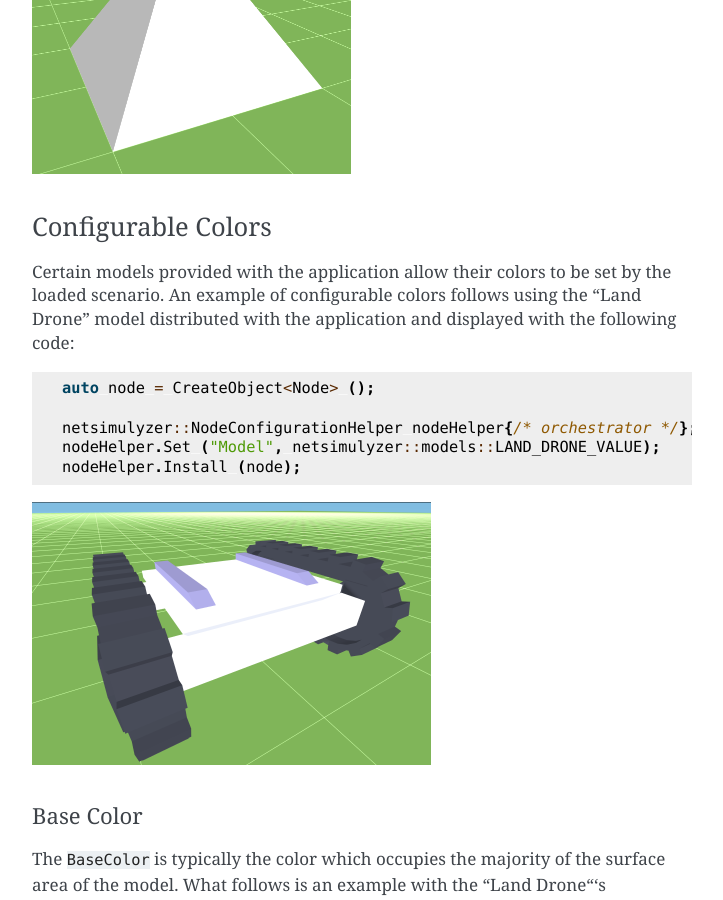
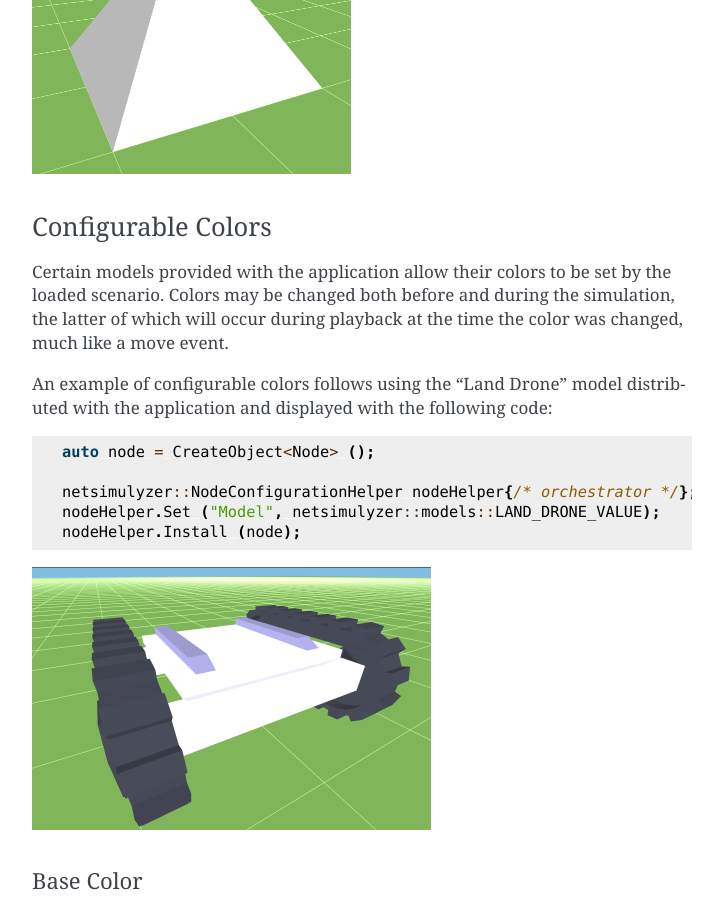
Before and after one commit to usnistgov/NetSimulyzer-ns3-module, a Sphinx documentation site: the page built from doc/source/nodes.rst, in a window 1280 px wide and 900 px high, scrolled down 4624 px. Shown: the whole window, without its empty margins (388-1111 px from the left). Built offline with Sphinx 7.4.7, drawn with Linux system fonts in a browser that asks for light colours.

Commit message:
Allow changing Node colors during the simulation
Close: https://gitlab.nist.gov/gitlab/wnd-publicsafety/visualizer/NetSimulyzer-ns3-module/-/issues/13

```diff
--- a/doc/source/nodes.rst
+++ b/doc/source/nodes.rst
@@ -160,7 +160,10 @@
 Configurable Colors
 ^^^^^^^^^^^^^^^^^^^
 Certain models provided with the application allow their colors to be set by the loaded
-scenario. An example of configurable colors follows using the "Land Drone" model distributed
+scenario. Colors may be changed both before and during the simulation, the latter of which will
+occur during playback at the time the color was changed, much like a move event.
+
+An example of configurable colors follows using the "Land Drone" model distributed
 with the application and displayed with the following code:
 
 .. code-block:: C++
```
Also changed, not shown: 6 other files.
